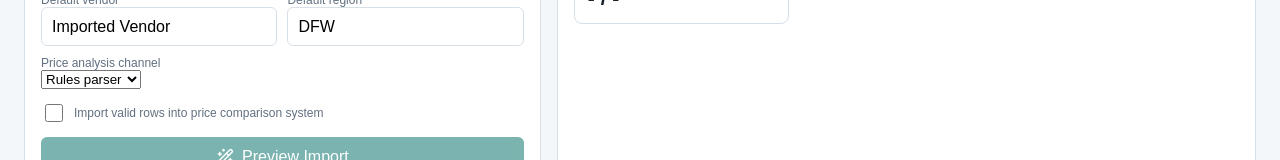
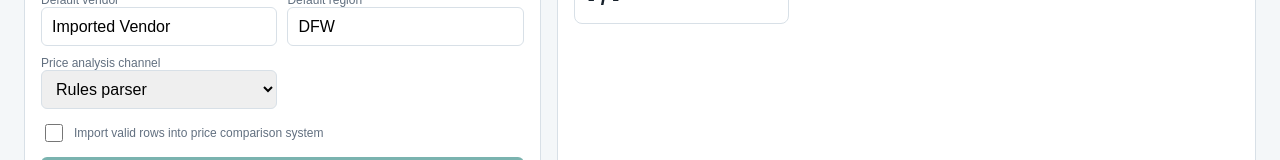
Before and after one commit to revmark868-png/hvac-pricing-intelligence-V2, a Next.js app in the folder frontend/: page /import in a window 1280 px wide. Shown: the part 368-528 px from the top of the page. Built offline with nearby package versions, Linux system fonts and the light colour scheme; no server answers.

Commit message:
Style selectable analysis channel

```diff
--- a/frontend/app/globals.css
+++ b/frontend/app/globals.css
@@ -13,7 +13,7 @@
 
 * { box-sizing: border-box; }
 body { margin: 0; background: var(--bg); color: var(--ink); font-family: Arial, Helvetica, sans-serif; }
-button, input { font: inherit; }
+button, input, select { font: inherit; }
 button { cursor: pointer; }
 a { color: inherit; }
 
@@ -54,7 +54,7 @@ td span { color: var(--muted); display: block; font-size: 12px; margin-top: 3px;
 .dropzone span { color: var(--muted); font-size: 13px; }
 .dropzone input { height: 1px; opacity: 0; position: absolute; width: 1px; }
 .form-grid { display: grid; gap: 10px; grid-template-columns: 1fr 1fr; margin-top: 12px; }
-.form-grid input { border: 1px solid var(--line); border-radius: 6px; min-height: 39px; padding: 8px 10px; width: 100%; }
+.form-grid input, .form-grid select { border: 1px solid var(--line); border-radius: 6px; min-height: 39px; padding: 8px 10px; width: 100%; }
 .toggle { align-items: center; display: flex; gap: 8px; margin-top: 12px; }
 .toggle input { height: 18px; width: 18px; }
 .status { color: var(--muted); font-size: 13px; min-height: 18px; }
```
